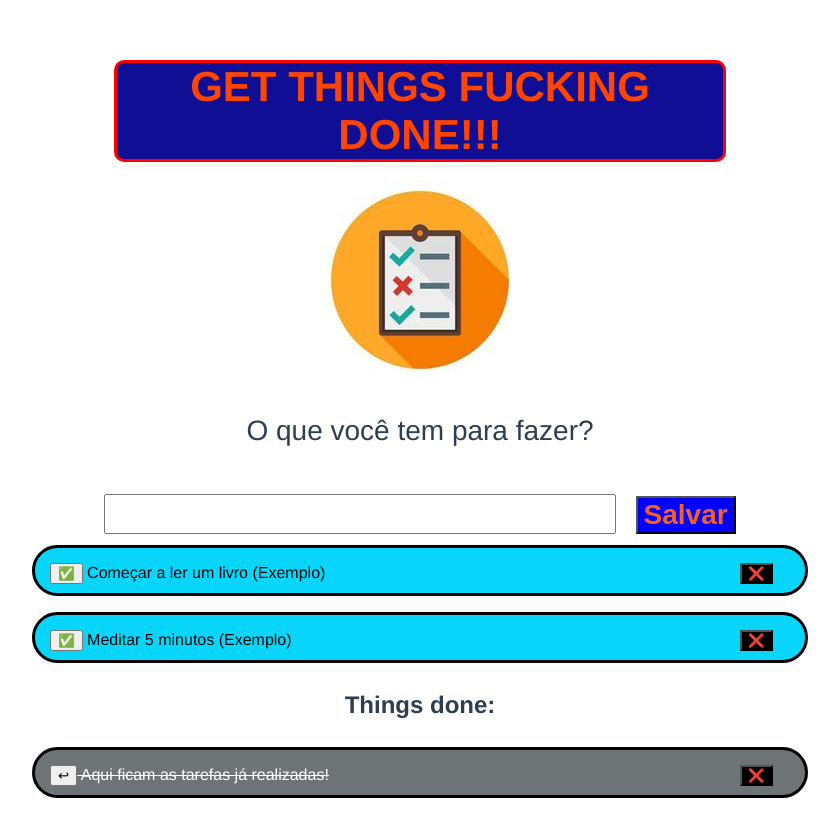
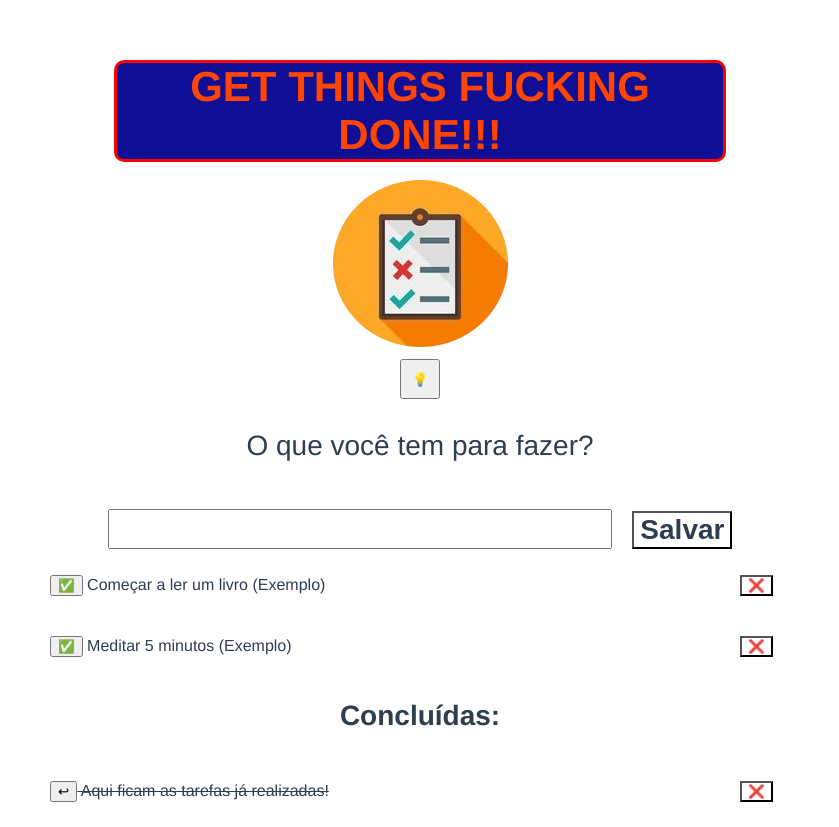
Before and after one commit to YuriShalk/provaLucas, a Vue app: page / in a window 1280 px wide. Shown: the whole page, without its empty margins (220-1059 px from the left). Built offline with nearby package versions, Linux system fonts and the light colour scheme.

Commit message:
os finalmente

```diff
--- a/src/App.vue
+++ b/src/App.vue
@@ -2,7 +2,7 @@
 
   <TheHeader />
 
-  <img id="logo" alt="App logo" src="./assets/logo.jpg">
+  <img id="logo" alt="App logo" src="./assets/logo.png">
 
   <ListaTarefas />
 
--- a/src/components/ListaTarefas.vue
+++ b/src/components/ListaTarefas.vue
@@ -1,4 +1,9 @@
 <template>
+
+    <body>
+
+        <button class="theme-button" @click="toggle(!isDarkMode)">&#128161;</button>
+
         <div class="titulo">
             <p>O que você tem para fazer?</p>
         </div>
@@ -15,14 +20,16 @@
             {{ tarefa.nomeDaTarefa }}
 
         </div>
-    <h2>Things done:</h2>
-    <div class="lista-tarefas-completas" v-for="(tarefaCompleta, j) in listaTarefasCompletadas" :key="tarefaCompleta.j">
+        <h2>Concluídas:</h2>
+        <div class="lista-tarefas-completas" v-for="(tarefaCompleta, j) in listaTarefasCompletadas"
+            :key="tarefaCompleta.j">
 
             <button id="delete-button" @click="removeTarefaCompletada(j)">&#10060;</button>
             <button id="return-button" @click="retornaTarefaCompletada(j)">&#8617;</button>
             {{ tarefaCompleta.nomeDaTarefa }}
 
         </div>
+    </body>
 </template>
 
 <script>
@@ -30,6 +37,8 @@ export default {
     name: 'AçõesDeTarefa',
     data() {
         return {
+            isDarkMode: false,
+
             nomeDaTarefa: '',
             listaTarefas: [
                 { nomeDaTarefa: 'Começar a ler um livro (Exemplo)' },
@@ -45,6 +54,12 @@ export default {
     },
 
     methods: {
+        toggle(currentTheme) {
+            this.isDarkMode = currentTheme
+            document.documentElement.className = currentTheme
+            localStorage.setItem('theme', currentTheme)
+        },
+
         salvaTarefa() {
             if (this.nomeDaTarefa.trim() === '') {
                 return;
@@ -109,23 +124,56 @@ export default {
             this.listaTarefas = JSON.parse(localStorage.getItem('listaTarefas'))
             this.listaTarefasCompletadas = JSON.parse(localStorage.getItem('listaTarefasCompletadas'))
         }
+        this.toggle(JSON.parse(localStorage.getItem('theme')))
     },
 
 }
 </script>
 
 <style>
+:root.true {
+    --b: #c0c0c0;
+    --b2: hsl(0, 2%, 35%);
+    --bg: black;
+    --text: white;
+    --border: #faf7f7 solid 3px;
+    --bg-btn-save: rgb(255, 255, 255);
+    --text-btn-save: rgb(0, 0, 0);
+}
+
+:root.false {
+    --b: #48b7f7;
+    --b2: #2574a1;
+    --bg: white;
+    --text: black;
+    --border: black solid 3px;
+    --bg-btn-save: blue;
+    --text-btn-save: rgb(247, 94, 39);
+}
+
+.theme-button {
+    width: 40px;
+    height: 40px;
+}
+
+body {
+    background-color: var(--bg);
+}
+
 .titulo,
+h2,
 .tarefa {
     font-size: 28px;
     padding: 3px;
+    color: var(--text);
 }
 
 .lista-itens {
-    background: rgb(7, 213, 249);
-    color: rgb(8, 8, 8);
+    background-color: var(--bg);
+    color: var(--text);
+    background: var(--b);
     border-radius: 30px;
-    border: black solid 3px;
+    border: var(--border);
     margin: 8px 0 8px 0;
     padding: 15px;
     text-align: left;
@@ -136,10 +184,11 @@ export default {
 }
 
 .lista-tarefas-completas {
-    background: rgb(110, 116, 117);
-    color: rgb(255, 255, 255);
+    background-color: var(--bg);
+    color: var(--text);
+    background: var(--b2);
     border-radius: 30px;
-    border: black solid 3px;
+    border: var(--border);
     margin: 8px 0 8px 0;
     padding: 15px;
     text-align: left;
@@ -151,8 +200,8 @@ export default {
 }
 
 #save-button {
-    background-color: blue;
-    color: rgb(247, 94, 39);
+    background-color: var(--bg-btn-save);
+    color: var(--text-btn-save);
     font-weight: bold;
     text-align: center;
     font-size: 28px;
@@ -161,9 +210,7 @@ export default {
 }
 
 #save-button:hover {
-    font-size: 32px;
-    background-color: black;
-    color: white;
+    font-size: 30px;
 
 }
 
@@ -173,16 +220,14 @@ export default {
 }
 
 #delete-button {
-    background-color: black;
-    color: white;
+    background-color: var(--bg);
+    color: var(--text);
     margin: 0px 0px 0px 690px;
     display: inline-block;
     position: absolute;
 }
 
 #delete-button:hover {
-    background-color: black;
-    color: red;
     font-size: 15px;
 }
 </style>
```
Also changed, not shown: src/assets/logo.png (added). Lines whose indentation alone changed are shown as unchanged.
